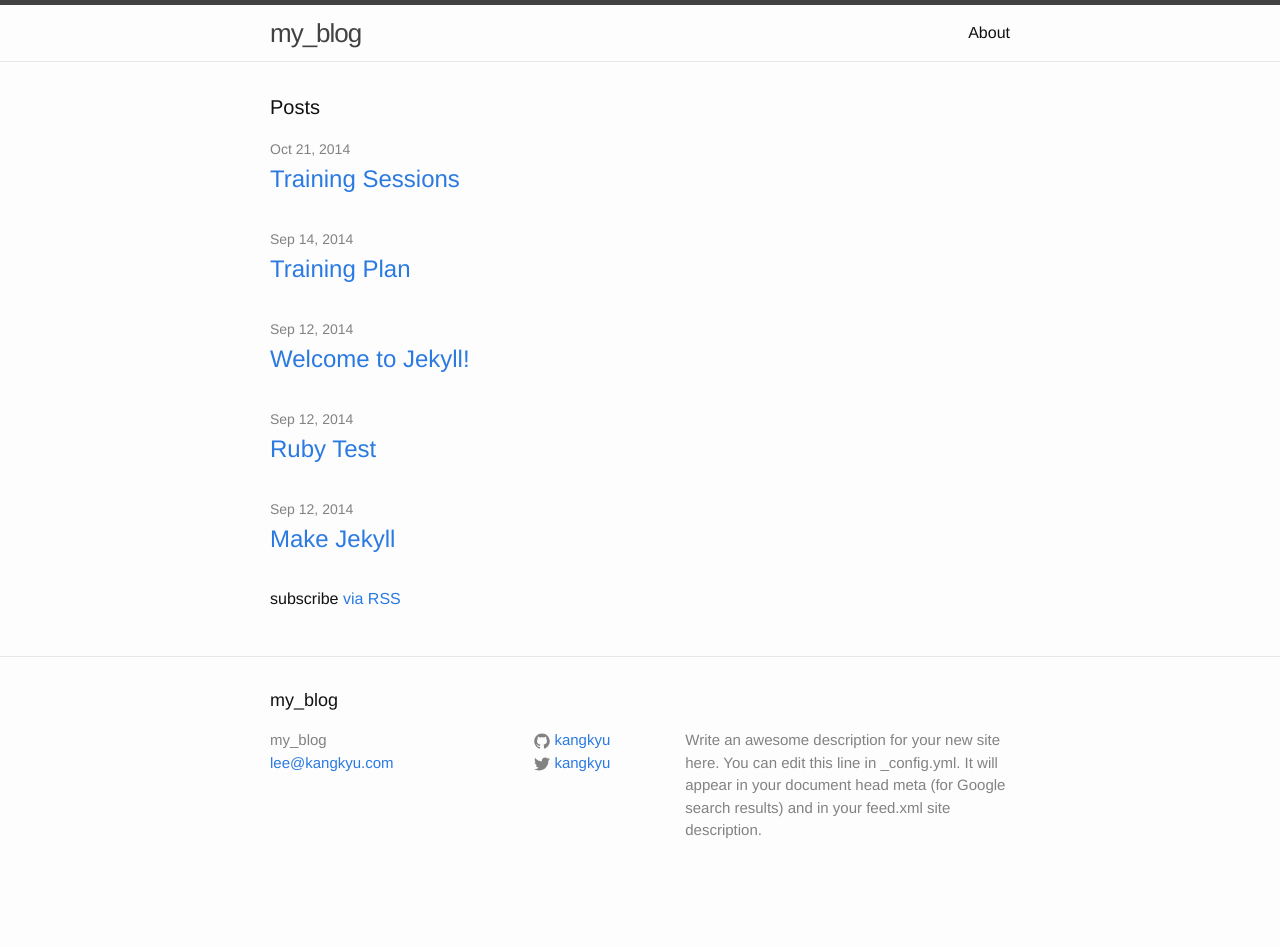
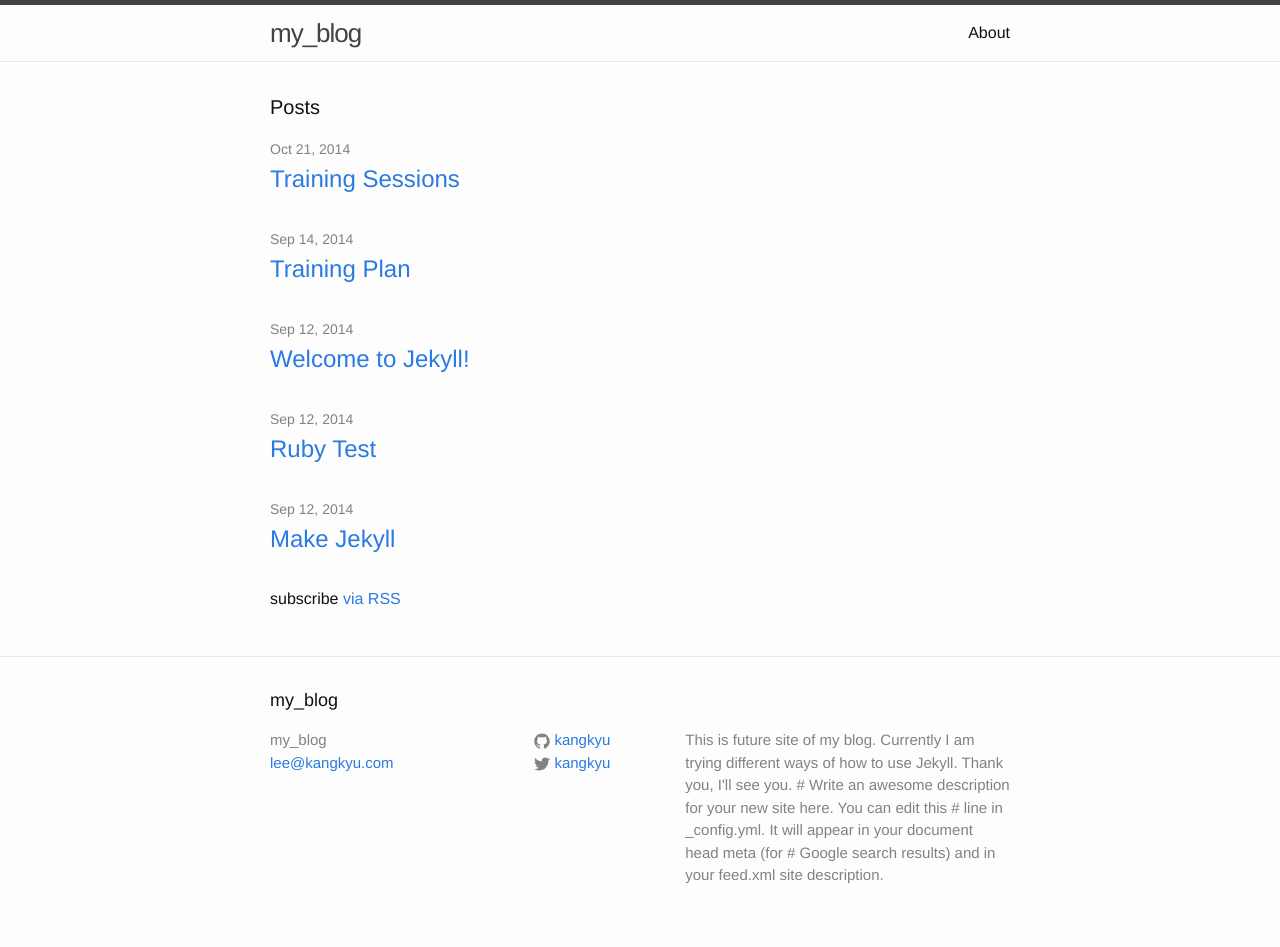
Before and after one commit to kangkyu/my_blog, a Jekyll site: the page built from index.html, in a window 1280 px wide. Built offline with Jekyll 4.4.1, drawn with Linux system fonts in a browser that asks for light colours; before the commit the page ends 902 px from its top, so only the background shows below that.

Commit message:
edit config yml file

```diff
--- a/_config.yml
+++ b/_config.yml
@@ -2,9 +2,11 @@
 title: my_blog
 email: lee@kangkyu.com
 description: > # this means to ignore newlines until "baseurl:"
-  Write an awesome description for your new site here. You can edit this
-  line in _config.yml. It will appear in your document head meta (for
-  Google search results) and in your feed.xml site description.
+  This is future site of my blog. Currently I am trying different ways
+  of how to use Jekyll. Thank you, I'll see you.
+  # Write an awesome description for your new site here. You can edit this
+  # line in _config.yml. It will appear in your document head meta (for
+  # Google search results) and in your feed.xml site description.
 baseurl: "/my_blog" # the subpath of your site, e.g. /blog/
 url: "http://kangkyu.com" # the base hostname & protocol for your site
 twitter_username: 'kangkyu'
```
